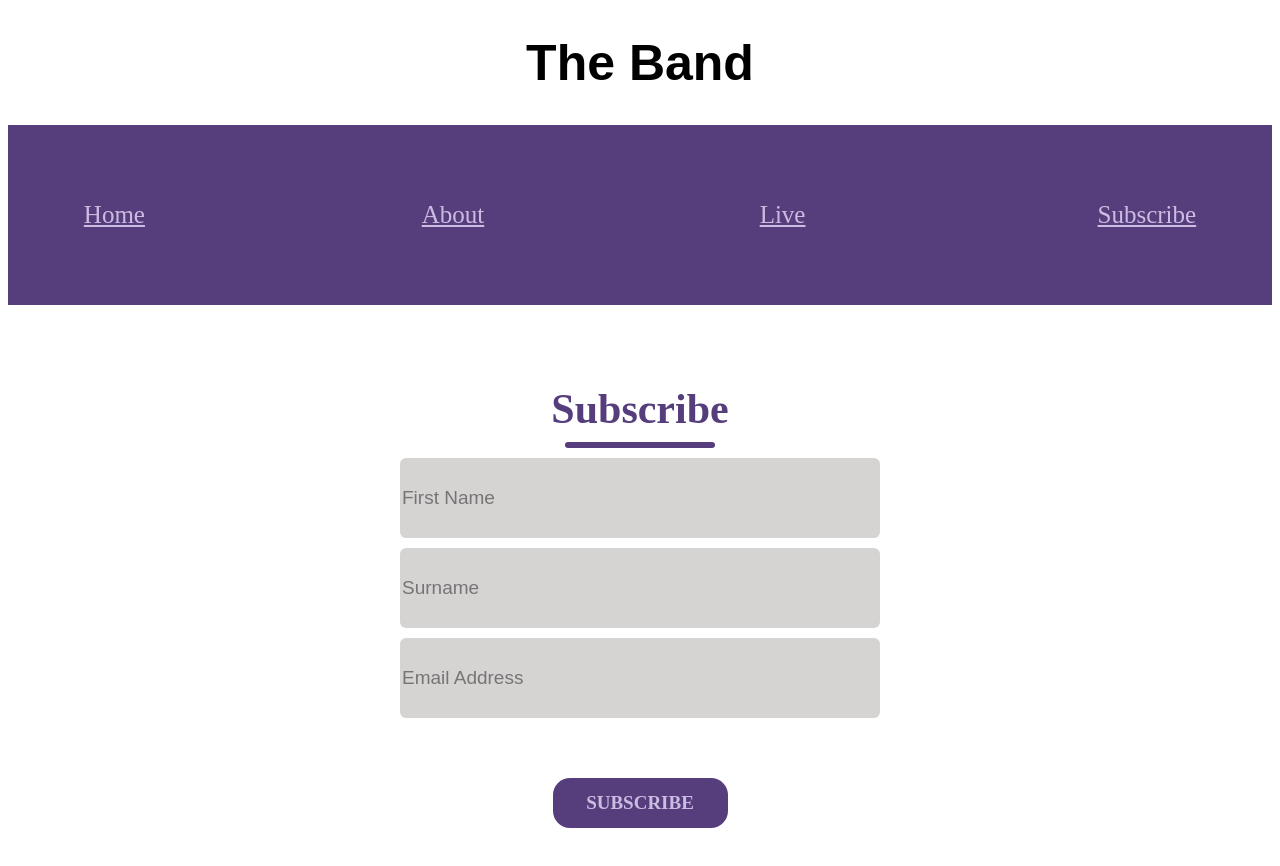
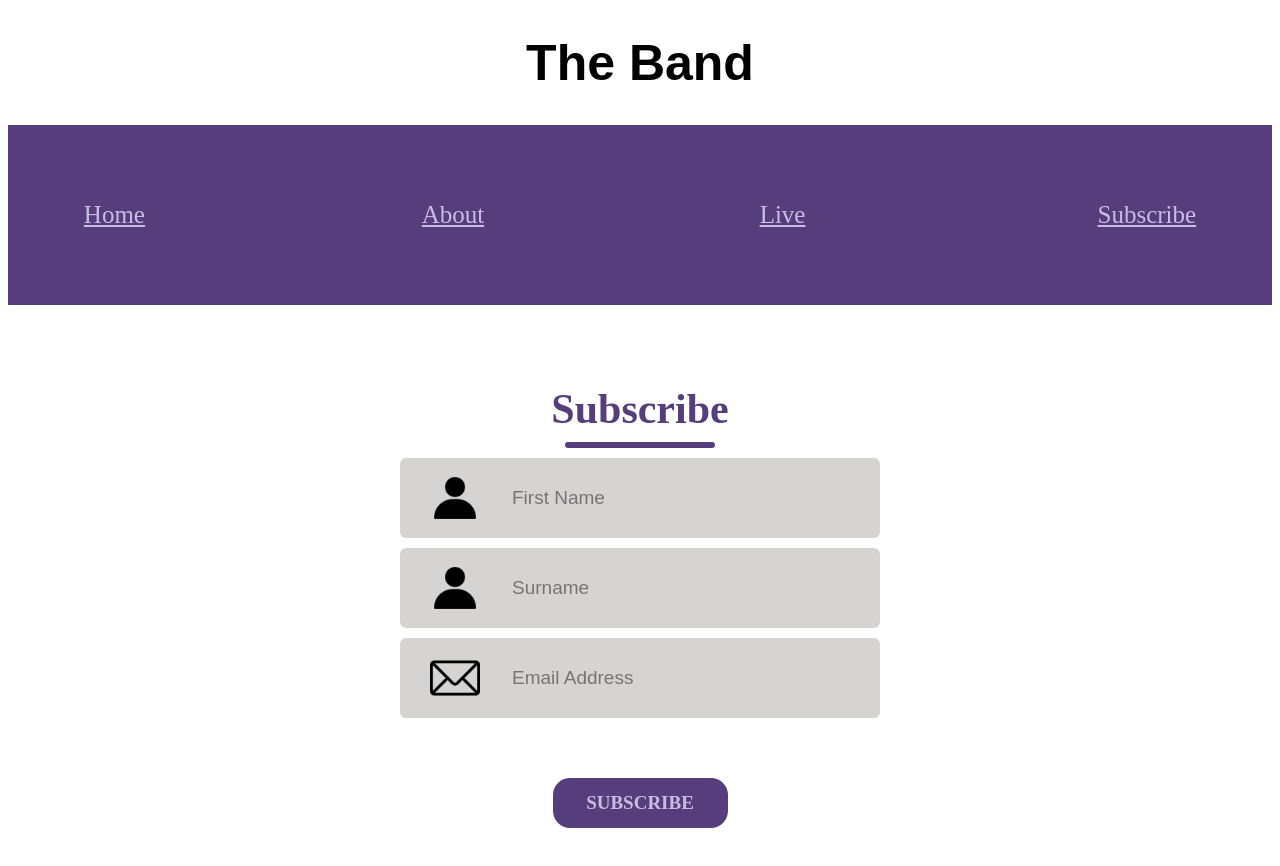
Before and after one commit to aname4405/myApp, a React (Create React App) app: page /Subscribe in a window 1280 px wide. Shown: the top 866 px of the page. Built offline with nearby package versions, Linux system fonts and the light colour scheme.

Commit message:
form img added

```diff
--- a/src/Subscribe.js
+++ b/src/Subscribe.js
@@ -1,5 +1,8 @@
 import React, { useState } from 'react';
 import { Link } from 'react-router-dom';
+
+import profile from './profile.png';
+import email from './email.png';
 
 const Subscribe = () => {
     const [formData, setForm] = useState({});
@@ -25,22 +28,22 @@ const Subscribe = () => {
     };
 
     return (
-        <div className='container'>
+    <div className='container'>
         <div className='header'>
             <div className='title'>Subscribe</div>
             <div className='underline'></div>
         </div>
         <div className='inputs'>
             <div className='input'>
-                {/* <img src={profile} alt='silhouette icon image of a person' /> */}
+                <img src={profile} alt='silhouette icon image of a person' />
                 <input type="text" id="firstName" name="firstName" placeholder="First Name" onInput={e=>setForm({...formData, firstname: e.target.value})} />
             </div>
             <div className='input'>
-                {/* <img src={profile} alt='silhouette icon image of a person' /> */}
+                <img src={profile} alt='silhouette icon image of a person' />
                 <input type="text" id="surname" name="surname" placeholder="Surname" onInput={e=>setForm({...formData, surname: e.target.value})} />
             </div>
             <div className='input'>
-                {/* <img src={email} alt='silhouette icon image of an email evelope' /> */}
+                <img src={email} alt='silhouette icon image of an email evelope' />
                 <input type="email" id="email" name="email" placeholder="Email Address" onInput={e=>setForm({...formData, email: e.target.value})} />
             </div>
         </div>
```
Also changed, not shown: src/email.png (added), src/profile.png (added).
